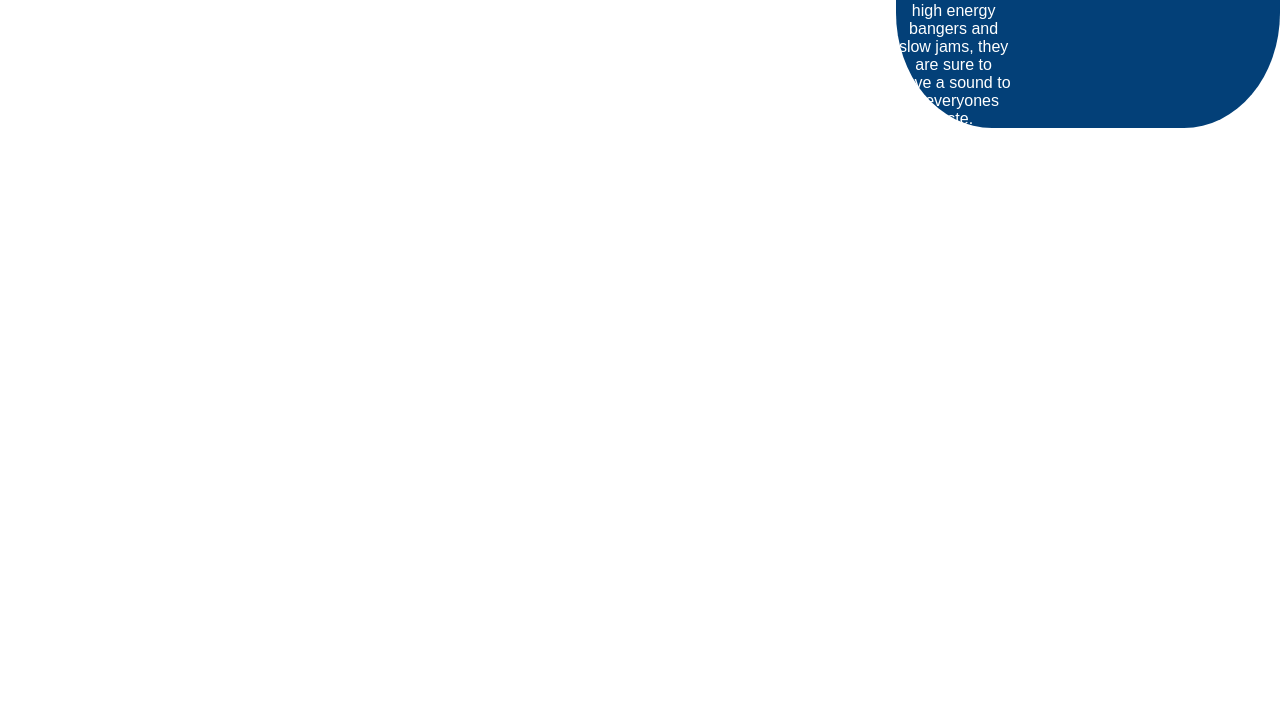
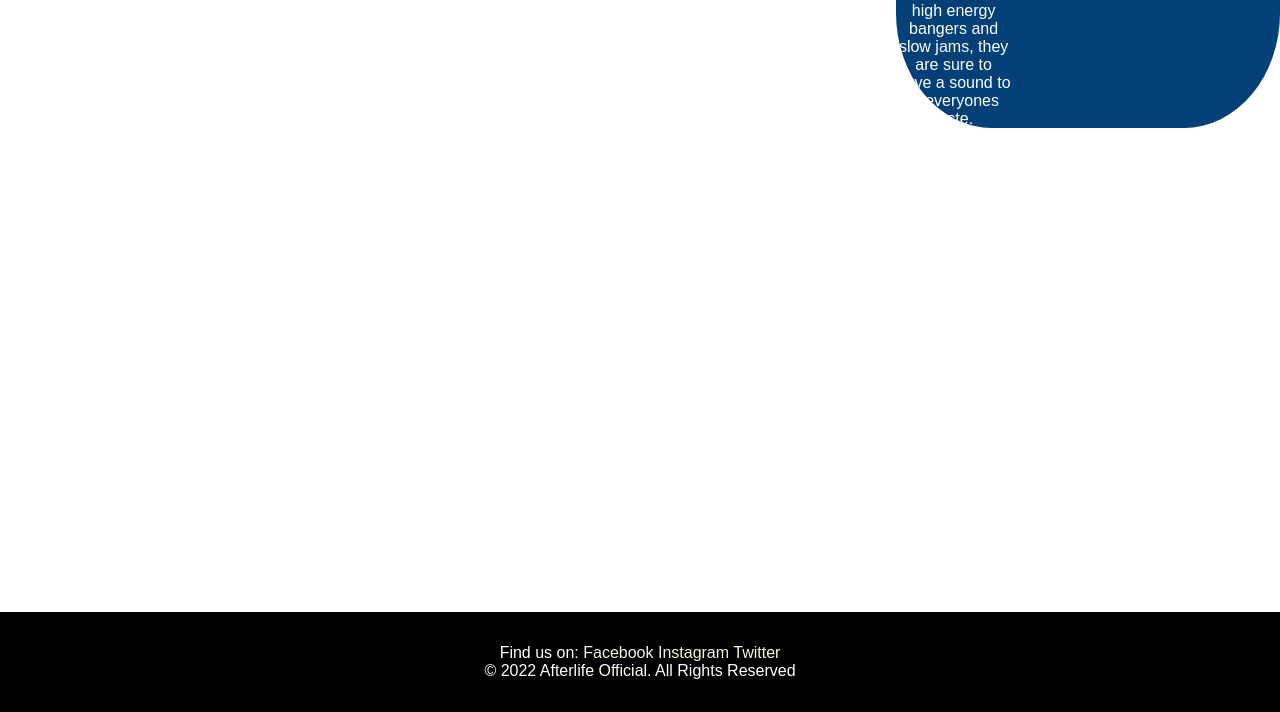
Before and after one commit to Code-Institute-Submissions/PP1-HTML-CSS-1, a plain HTML site: page afterlife-index.html in a window 1280 px wide. Shown: the part 332-1044 px from the top of the page. Before the commit the page ends 800 px from the top, so only its background shows below. Drawn offline with Linux system fonts and the light colour scheme.

Commit message:
Add files via upload
Added footer

```diff
--- a/afterlife-index.html
+++ b/afterlife-index.html
@@ -48,4 +48,16 @@
     </div>
 </section>
 
+<footer>
+    <span>Find us on:</span>
+
+    <a href="https://www.facebook.com" target="_blank" rel="noopener"
+        aria-label="Find us on Facebook (link opens in a new tab)">Facebook</a>
+    <a href="https://www.instagram.com" target="_blank" rel="noopener"
+        aria-label="Find us on Instagram (link opens in a new tab)">Instagram</a>
+    <a href="https://www.twitter.com" target="_blank" rel="noopener"
+        aria-label="Find us on Twitter (link opens in a new tab)">Twitter</a>
+    <p>© 2022 Afterlife Official. All Rights Reserved</p>
+</footer>
+
 </html>
--- a/css/style.css
+++ b/css/style.css
@@ -72,3 +72,26 @@ nav ul li a {
 
     text-align: center;
     }
+
+    footer {
+        clear: both;
+        position: relative;
+        z-index: 1;
+        height:-3em;
+        margin-top: 40em;
+        background-color: black;
+        width: 100%;
+        text-align: center;
+        color: white;
+        padding:2em;
+    }
+
+    footer > a {
+        color: beige;
+        border-radius: 5%;
+    }
+
+    footer > a:hover,   a:hover {
+        background: grey;
+        transition: 1s;
+    }
```
